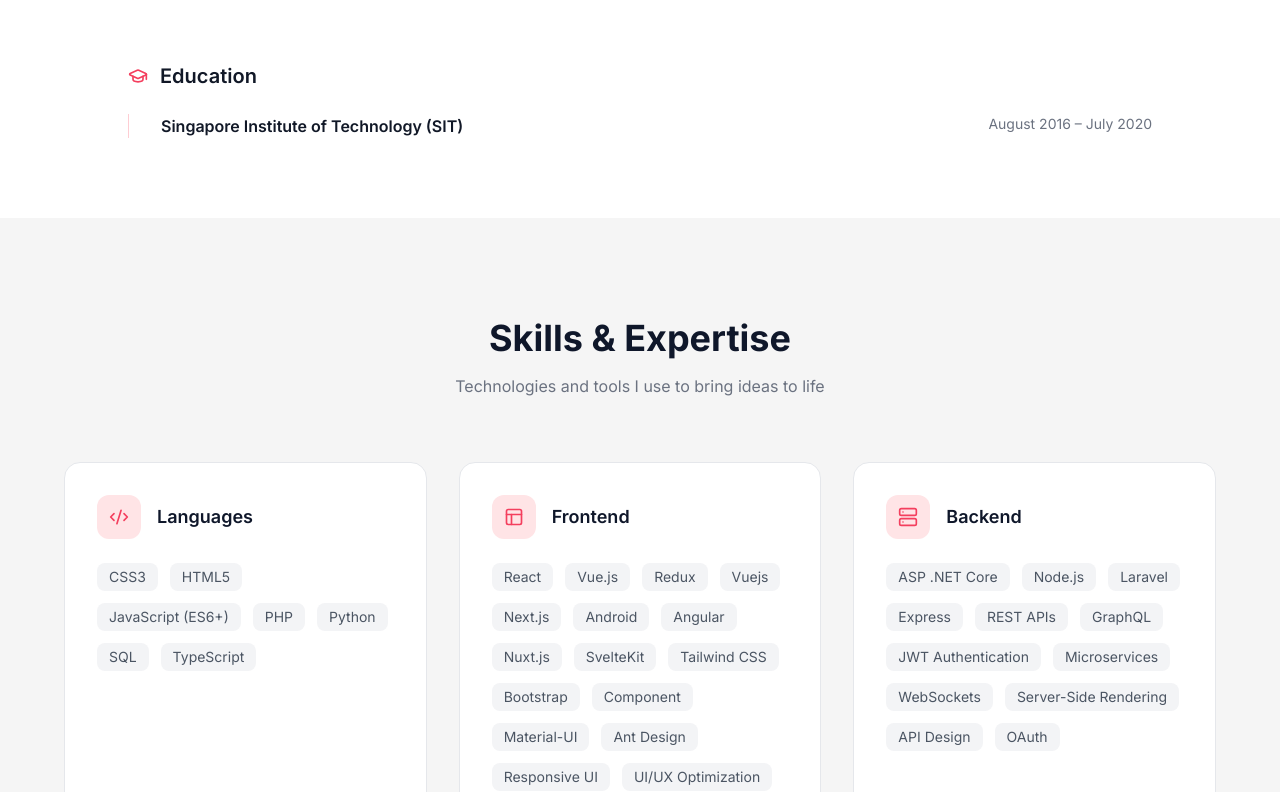
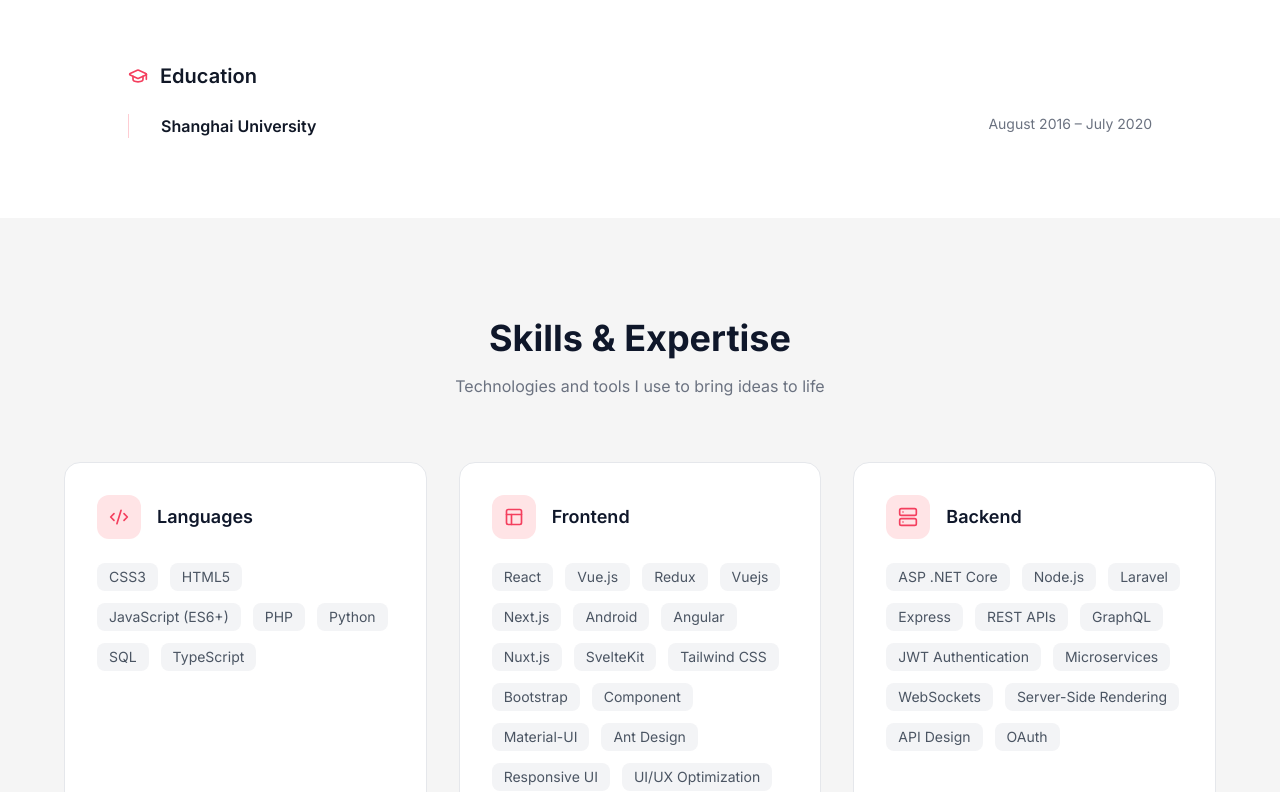
Before and after one commit to king3799/everett-king, a React (Vite) app: page / in a window 1280 px wide. Shown: the part 2268-3060 px from the top of the page. Built offline with nearby package versions, Linux system fonts and the light colour scheme.

Commit message:
change the content

```diff
--- a/src/components/About.jsx
+++ b/src/components/About.jsx
@@ -113,7 +113,7 @@ export default function About() {
             <div className="flex justify-between">
               <div>
                 <h4 className="font-semibold">
-                  Singapore Institute of Technology (SIT)
+                  Shanghai University
                 </h4>
                 {/* <p className="text-sm text-gray-500">Institute, WV</p> */}
               </div>
--- a/src/components/Contact.jsx
+++ b/src/components/Contact.jsx
@@ -86,12 +86,12 @@ export default function Contact() {
                 icon={<Phone size={20} />}
                 title="Phone"
 
-                text="+65 2357 3899"
+                text="+1 650 450 8734"
               />
               <ContactInfo
                 icon={<MapPin size={20} />}
                 title="Location"
-                text="Marina Bay, Singapore"
+                text="Shanghai, China"
               />
             </motion.div>
 
```
